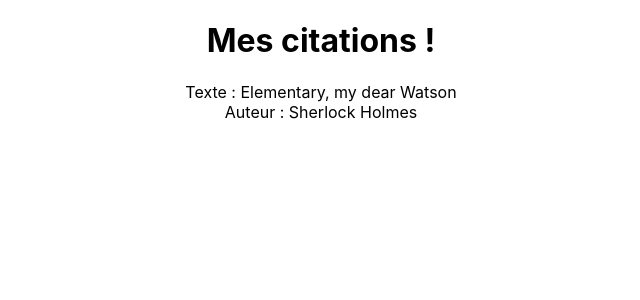
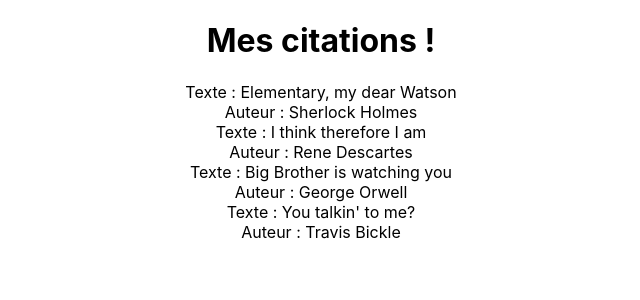
Before and after one commit to clarahonore/tp02, a React (Create React App) app: page / in a window 1280 px wide. Shown: the top 300 px of the page, without its empty margins (319-959 px from the left). Built offline with nearby package versions, Linux system fonts and the light colour scheme.

Commit message:
plusieurs citations

```diff
--- /dev/null
+++ b/src/AllQuotes/AllQuotes.js
@@ -0,0 +1,17 @@
+import Quote from '../Quote/Quote';
+
+
+function AllQuotes(props) {
+
+  return (
+
+      <div className="App">
+      {props.quotes.map(citation => (
+        <Quote key={citation.id} {...citation} />
+    ))}
+      </div>
+
+  );
+}
+
+export default AllQuotes;
--- a/src/App.js
+++ b/src/App.js
@@ -1,17 +1,15 @@
 import logo from './logo.svg';
 import './App.css';
-import Quote from './Quote/Quote.js'
-
+import Quote from './Quote/Quote.js';
+import {getQuotes} from './Data/data.js';
+import AllQuotes from './AllQuotes/AllQuotes.js'
 
 function App() {
+
   return (
     <div className="App">
-      <h1>
-        Mes citations !
-      </h1>
-      <div className="App">
-        <Quote text="Elementary, my dear Watson" author="Sherlock Holmes"/>
-      </div>
+      <h1>Mes citations !</h1>
+     <AllQuotes quotes={getQuotes()}/>
     </div>
   );
 }
--- /dev/null
+++ b/src/Data/data.js
@@ -0,0 +1,25 @@
+const quotes = [
+    {
+        id: 14, text: "Elementary, my dear Watson",
+        author: "Sherlock Holmes"
+        },
+        {
+        id: 56, text: "I think therefore I am",
+        author: "Rene Descartes"
+        },
+        {
+        id: 3, text: "Big Brother is watching you",
+        author: "George Orwell"
+        },
+        {
+        id: 41, text: "You talkin' to me?",
+        author: "Travis Bickle"
+        }
+        ];
+
+        function getQuotes(){
+            return quotes
+        }
+
+
+        export {getQuotes};
--- a/src/Quote/Quote.js
+++ b/src/Quote/Quote.js
@@ -1,3 +1,4 @@
+
 function Quote(props) {
     return (
         <>
@@ -7,7 +8,10 @@ function Quote(props) {
             <div>
                 Auteur : {props.author}
             </div>
-        </>);
+        </>
+    );
 }
 
+
+
 export default Quote;
```
